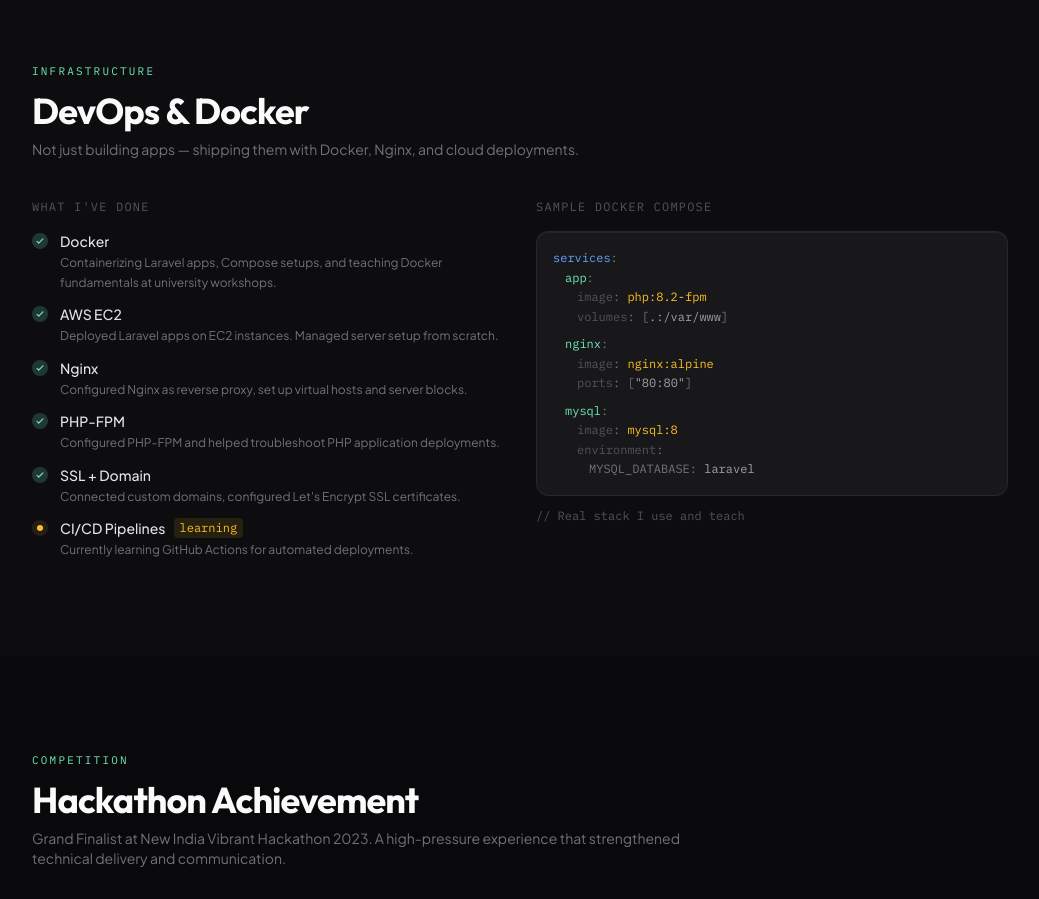
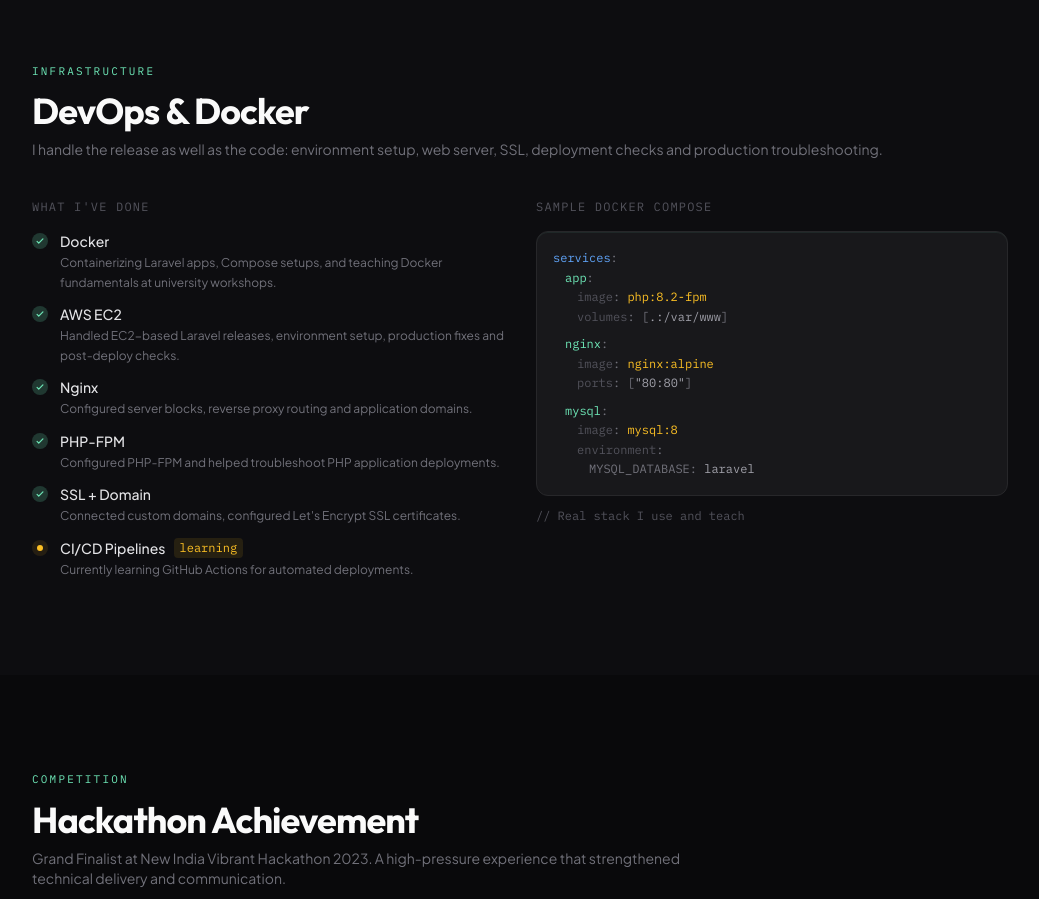
Before and after one commit to MadinBloch/Mysite, a React (Vite) app: page / in a window 1280 px wide. Shown: the part 7400-8299 px from the top of the page, without its empty margins (120-1159 px from the left). Built offline with nearby package versions, Linux system fonts and the light colour scheme.

Commit message:
Align experience and infrastructure copy with production ownership

```diff
--- a/src/components/DevOps.jsx
+++ b/src/components/DevOps.jsx
@@ -7,12 +7,12 @@ const STEPS = [
   {
     label: 'AWS EC2',
     status: 'done',
-    detail: 'Deployed Laravel apps on EC2 instances. Managed server setup from scratch.',
+    detail: 'Handled EC2-based Laravel releases, environment setup, production fixes and post-deploy checks.',
   },
   {
     label: 'Nginx',
     status: 'done',
-    detail: 'Configured Nginx as reverse proxy, set up virtual hosts and server blocks.',
+    detail: 'Configured server blocks, reverse proxy routing and application domains.',
   },
   {
     label: 'PHP-FPM',
@@ -38,7 +38,7 @@ export default function DevOps() {
         <p className="section-label">Infrastructure</p>
         <h2 className="section-heading mb-2">DevOps &amp; Docker</h2>
         <p className="text-zinc-500 text-sm mb-10">
-          Not just building apps — shipping them with Docker, Nginx, and cloud deployments.
+          I handle the release as well as the code: environment setup, web server, SSL, deployment checks and production troubleshooting.
         </p>
 
         <div className="grid md:grid-cols-2 gap-8">
```
